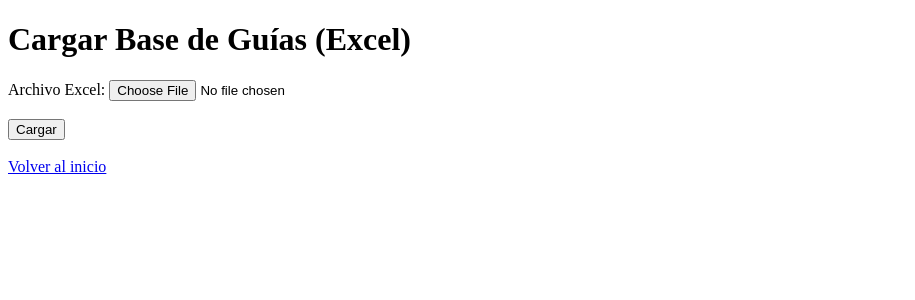
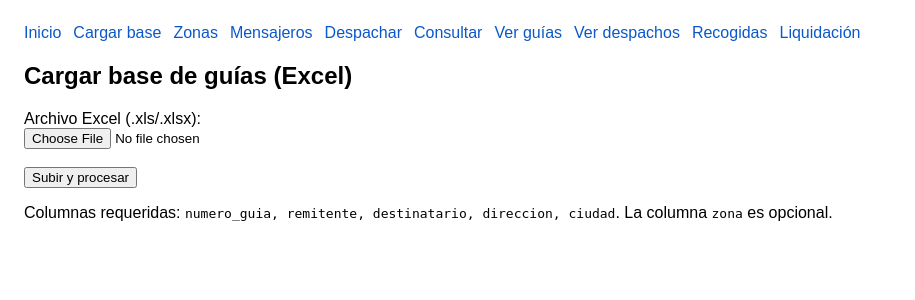
Before and after one commit to luisrobles062/mensajeria-app, a Flask app: page /cargar_base in a window 1280 px wide. Shown: the top 300 px of the page, without its empty margins (0-915 px from the left). Run offline with Flask 3, Linux system fonts and the light colour scheme; some libraries are stand-ins or nearby versions.

Commit message:
Update cargar_base.html

```diff
--- a/templates/cargar_base.html
+++ b/templates/cargar_base.html
@@ -1,32 +1,11 @@
-<!DOCTYPE html>
-<html lang="es">
-<head>
-    <meta charset="UTF-8" />
-    <title>Cargar Base de Guías</title>
-</head>
-<body>
-    <h1>Cargar Base de Guías (Excel)</h1>
-
-    {% with messages = get_flashed_messages(with_categories=true) %}
-    {% if messages %}
-        <ul>
-        {% for category, message in messages %}
-            <li style="color: {% if category == 'error' %}red{% elif category == 'success' %}green{% else %}black{% endif %};">
-                {{ message }}
-            </li>
-        {% endfor %}
-        </ul>
-    {% endif %}
-    {% endwith %}
-
-    <form method="POST" enctype="multipart/form-data" action="{{ url_for('cargar_base') }}">
-        <label for="archivo">Archivo Excel:</label>
-        <input type="file" name="archivo" id="archivo" required>
-        <br><br>
-        <button type="submit">Cargar</button>
-    </form>
-
-    <br>
-    <a href="{{ url_for('index') }}">Volver al inicio</a>
-</body>
-</html>
+{% extends "base.html" %}
+{% block title %}Cargar base{% endblock %}
+{% block content %}
+  <h2>Cargar base de guías (Excel)</h2>
+  <form method="post" enctype="multipart/form-data" action="{{ url_for('cargar_base') }}">
+    <label>Archivo Excel (.xls/.xlsx):</label><br>
+    <input type="file" name="archivo" accept=".xls,.xlsx" required><br><br>
+    <button type="submit">Subir y procesar</button>
+  </form>
+  <p>Columnas requeridas: <code>numero_guia, remitente, destinatario, direccion, ciudad</code>. La columna <code>zona</code> es opcional.</p>
+{% endblock %}
```
